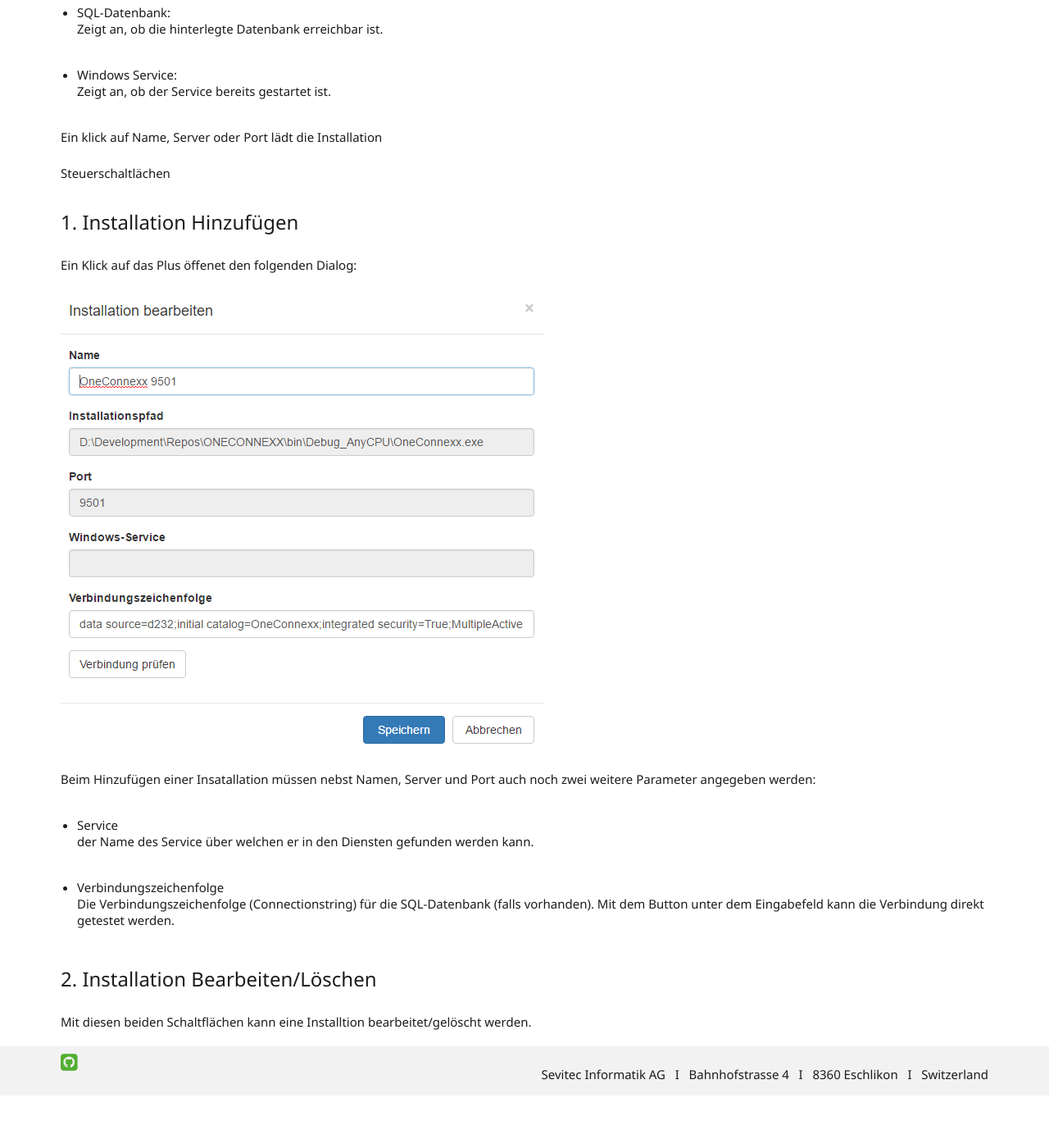
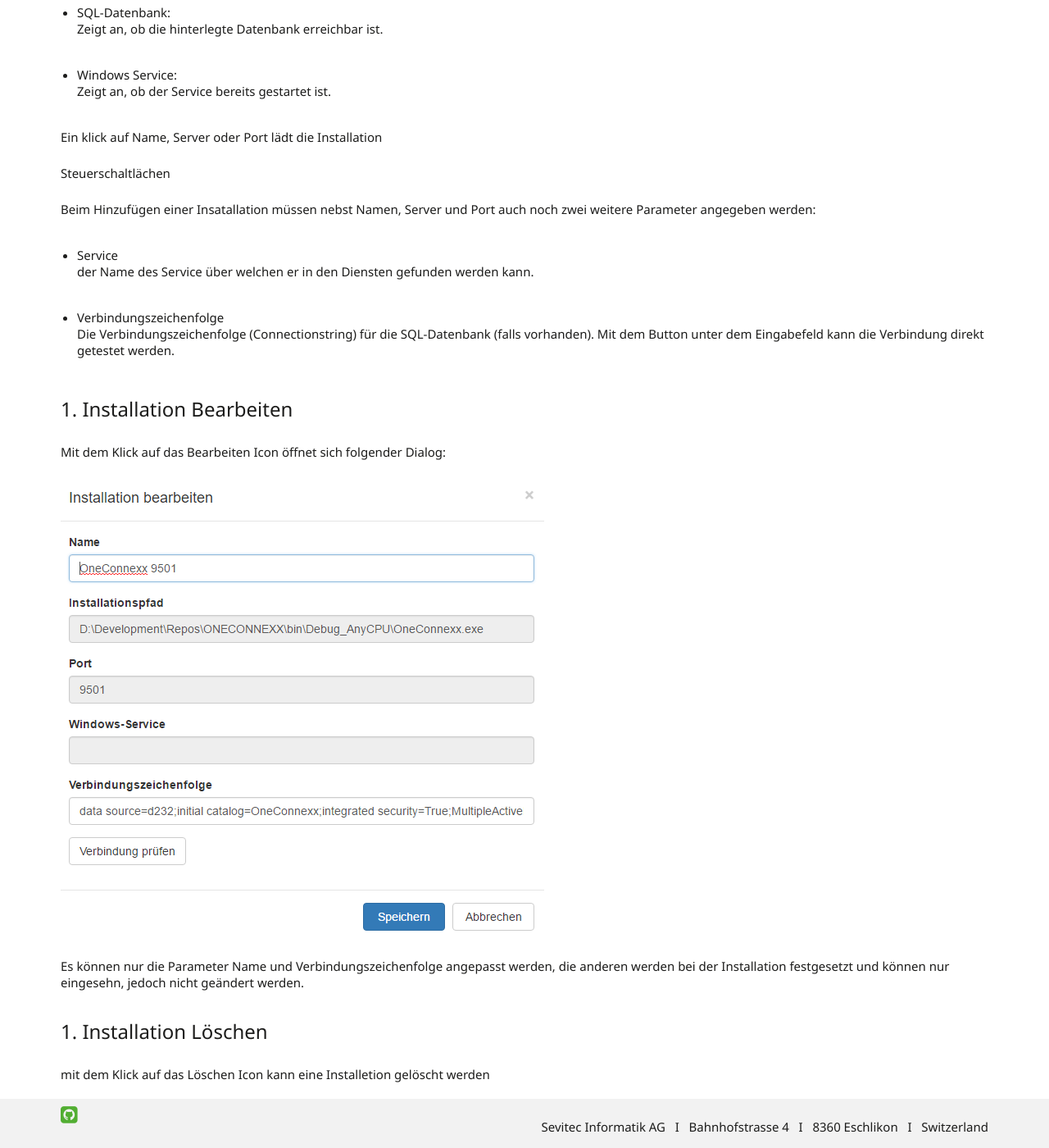
Before and after one commit to primesoft-group/oneconnexx-docs, a Jekyll site: the page built from _pages/webclient/de/installation.md, in a window 1280 px wide and 1400 px high, scrolled down 1053 px. Shown: the whole window at 82% size. Built offline with Jekyll 4.4.1, drawn with Linux system fonts in a browser that asks for light colours; nearby versions of some CDN libraries; some web fonts are replaced; before the commit the page ends 2389 px from its top, so only the background shows below that; some of the changed text lies outside the part shown.

Commit message:
Texte Installation Angepasst

```diff
--- a/_pages/webclient/de/installation.md
+++ b/_pages/webclient/de/installation.md
@@ -12,7 +12,7 @@
 
 
 * Name:
-Der Name der Installtion, kann nach belieben gewählt werden
+Der Name der Installation, kann nach belieben gewählt werden
 
 * Server:
 Der Name des IIS Webservers auf welchem der Service installiert ist.
@@ -33,11 +33,6 @@
 
  Steuerschaltlächen
 
-#### 1. Installation Hinzufügen
-
-Ein Klick auf das Plus öffenet den folgenden Dialog:
-
- ![X]({{ site.baseUrl }}/assets/content-images/webclient/de/addInstallation.png "Installtion hinzufügen")
 
  Beim Hinzufügen einer Insatallation müssen nebst Namen, Server und Port auch noch zwei weitere Parameter angegeben werden:
 
@@ -47,6 +42,14 @@
  * Verbindungszeichenfolge
  Die Verbindungszeichenfolge (Connectionstring) für die SQL-Datenbank (falls vorhanden). Mit dem Button unter dem Eingabefeld kann die Verbindung direkt getestet werden.
 
-#### 2. Installation Bearbeiten/Löschen
+#### 1. Installation Bearbeiten
 
- Mit diesen beiden Schaltflächen kann eine Installtion bearbeitet/gelöscht werden.
+Mit dem Klick auf das Bearbeiten Icon öffnet sich folgender Dialog:
+
+ ![X]({{ site.baseUrl }}/assets/content-images/webclient/de/addInstallation.png "Installtion Bearbeiten")
+
+ Es können nur die Parameter Name und Verbindungszeichenfolge angepasst werden, die anderen werden bei der Installation festgesetzt und können nur eingesehn, jedoch nicht geändert werden.
+
+#### 1. Installation Löschen
+
+ mit dem Klick auf das Löschen Icon kann eine Installetion gelöscht werden
```
